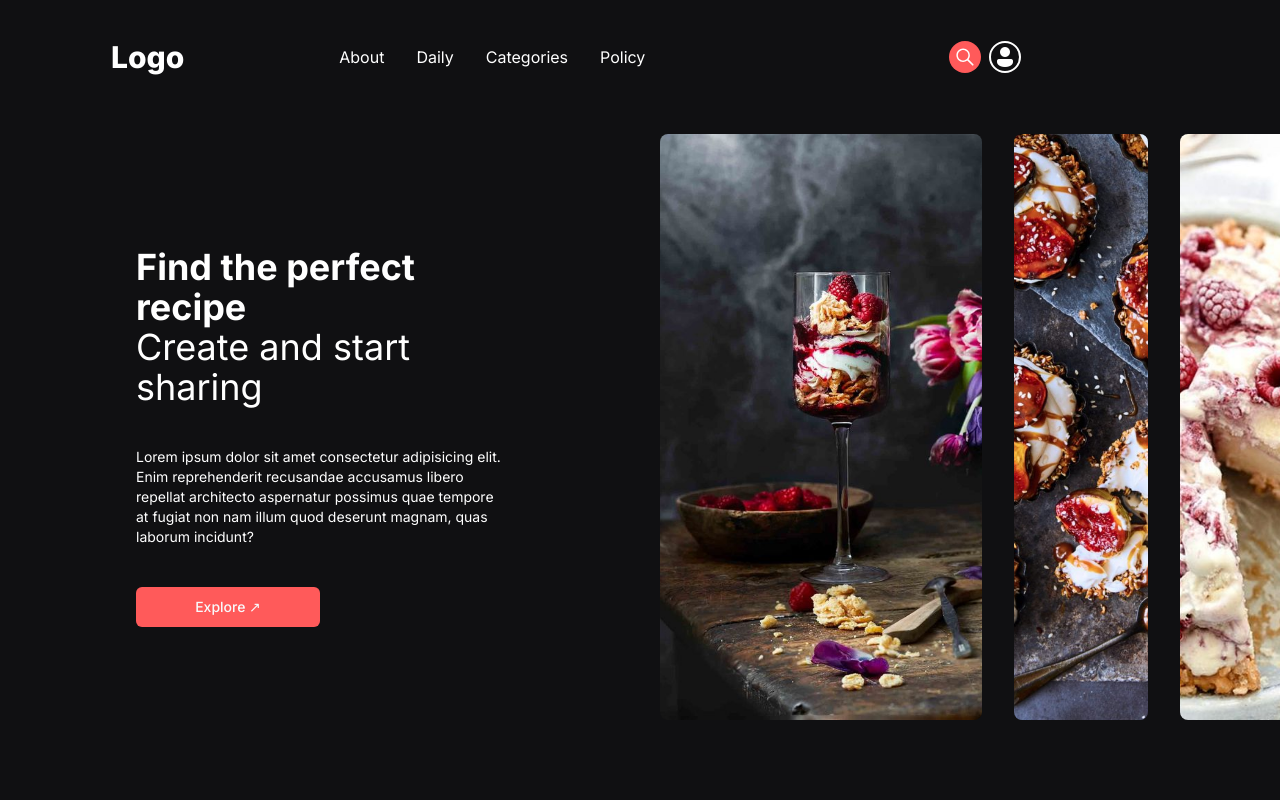
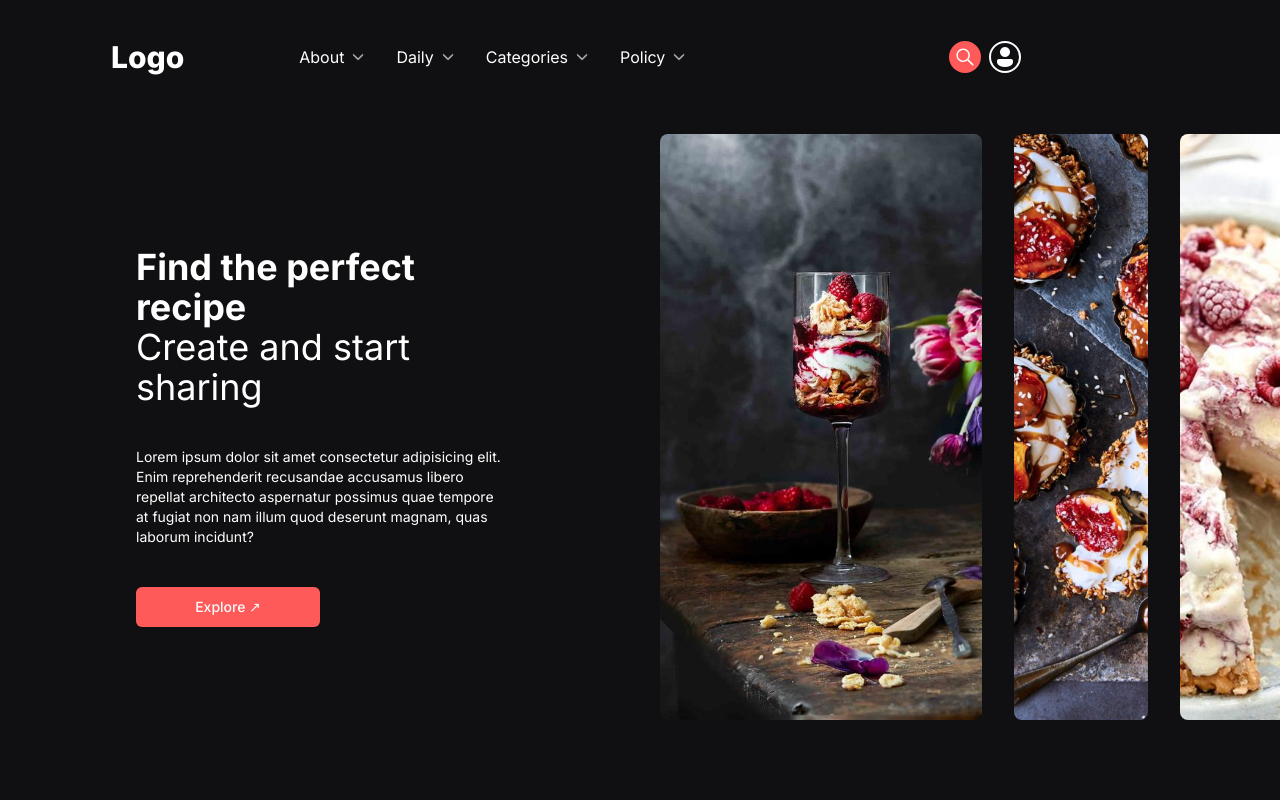
Before and after one commit to DanilaTravkov/Recipes-Web-App, a React (Vite) app in the folder frontend/: page / in a window 1280 px wide. Shown: the top 800 px of the page. Built offline with nearby package versions, Linux system fonts and the light colour scheme.

Commit message:
Navigation bar created

```diff
--- a/frontend/src/components/Header.tsx
+++ b/frontend/src/components/Header.tsx
@@ -2,6 +2,7 @@ import '../custom.css'
 import '../override.css'
 
 import React, { useState } from 'react'
+import { NavItem, NavWindow } from './NavItem'
 
 const components: { title: string; href: string; description: string }[] = [
   {
@@ -44,10 +45,18 @@ const components: { title: string; href: string; description: string }[] = [
 export function MyNavigationMenu() {
   return <>
 		<ul className='flex justify-center space-x-8'>
-			<li className='hover:text-white/70 transition-colors ease-in-out cursor-default'>About</li>
-			<li className='hover:text-white/70 transition-colors ease-in-out cursor-default'>Daily</li>
-			<li className='hover:text-white/70 transition-colors ease-in-out cursor-default'>Categories</li>
-			<li className='hover:text-white/70 transition-colors ease-in-out cursor-default'>Policy</li>
+			<NavItem title="About">
+				<NavWindow text='Something about this site' />
+			</NavItem>
+			<NavItem title="Daily">
+				<NavWindow text='Something about daily options' />
+			</NavItem>
+			<NavItem title="Categories">
+				<NavWindow text='Choose categories' />
+			</NavItem>
+			<NavItem title="Policy">
+				<NavWindow text='Read the policy' />
+			</NavItem>
 		</ul>
 	</>
 }
--- a/frontend/src/components/Home.tsx
+++ b/frontend/src/components/Home.tsx
@@ -104,7 +104,7 @@ export const Home = () => {
 				</div>
 			</div>
 
-			<div className="flex w-full h-screen bg-gray-300">
+			<div className="flex w-full h-screen bg-white/80">
 				<div className="relative w-1/2 h-full">
 					<div className="absolute h-1/2 w-1/2 right-0 m-10 bg-black/80 rounded-xl"></div>
 					<div className="absolute h-1/2 w-1/2 bottom-0 left-1/4 mb-24 bg-black/40 rounded-xl"></div>
--- /dev/null
+++ b/frontend/src/components/NavItem.tsx
@@ -0,0 +1,36 @@
+import React, { useState } from 'react'
+import '../custom.css'
+
+export const NavWindow = ({text}: {text: string}) => {
+	return <div className="absolute bg-white/10 p-5 mt-2">{text}</div>
+}
+
+export const NavItem = ({ title, children }: { title: string; children: React.ReactNode }) => {
+  const [hovered, setHovered] = useState(false);
+
+  const handleHover = () => {
+    setHovered(true);
+  };
+
+  const handleMouseOut = () => {
+    setHovered(false);
+  };
+
+  return (
+    <>
+      <li
+        onMouseOver={handleHover}
+        onMouseOut={handleMouseOut}
+        className='transition-colors ease-in-out cursor-default'
+      >
+        <div className='flex items-center justify-center'>
+          <p className="hover:text-white/70">{title}</p>
+          <img className={`ml-2 w-3 h-3 transform ${hovered ? 'rotate-180' : 'rotate-0'} transition-transform ease-in-out duration-300`} src="src/assets/other/arrow-down.png" alt="arrow" />
+        </div>
+        <div className={`transition-opacity duration-300 ${hovered ? 'opacity-1' : 'opacity-0'}`}>
+          {children}
+        </div>
+      </li>
+    </>
+  );
+};
```
Also changed, not shown: frontend/src/assets/other/arrow-down.png (added), frontend/src/custom.css (line endings or trailing spaces).
